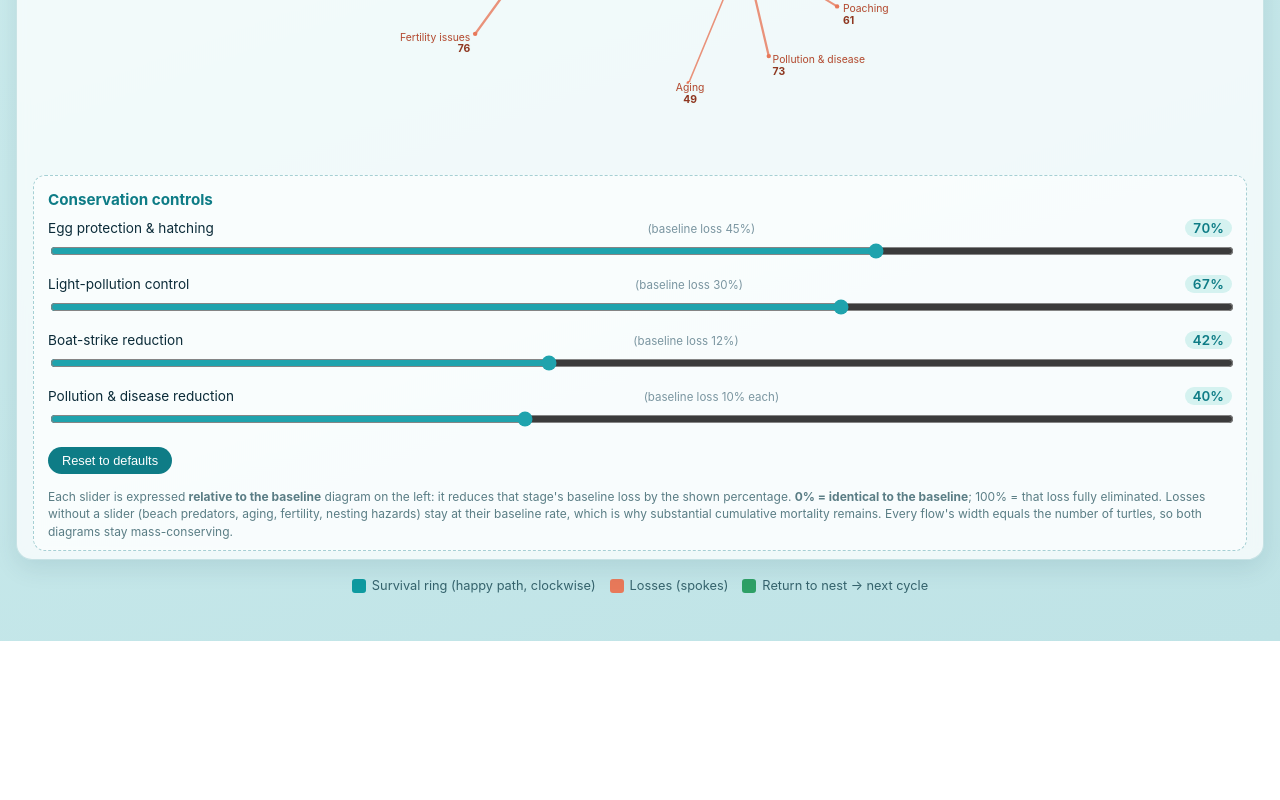
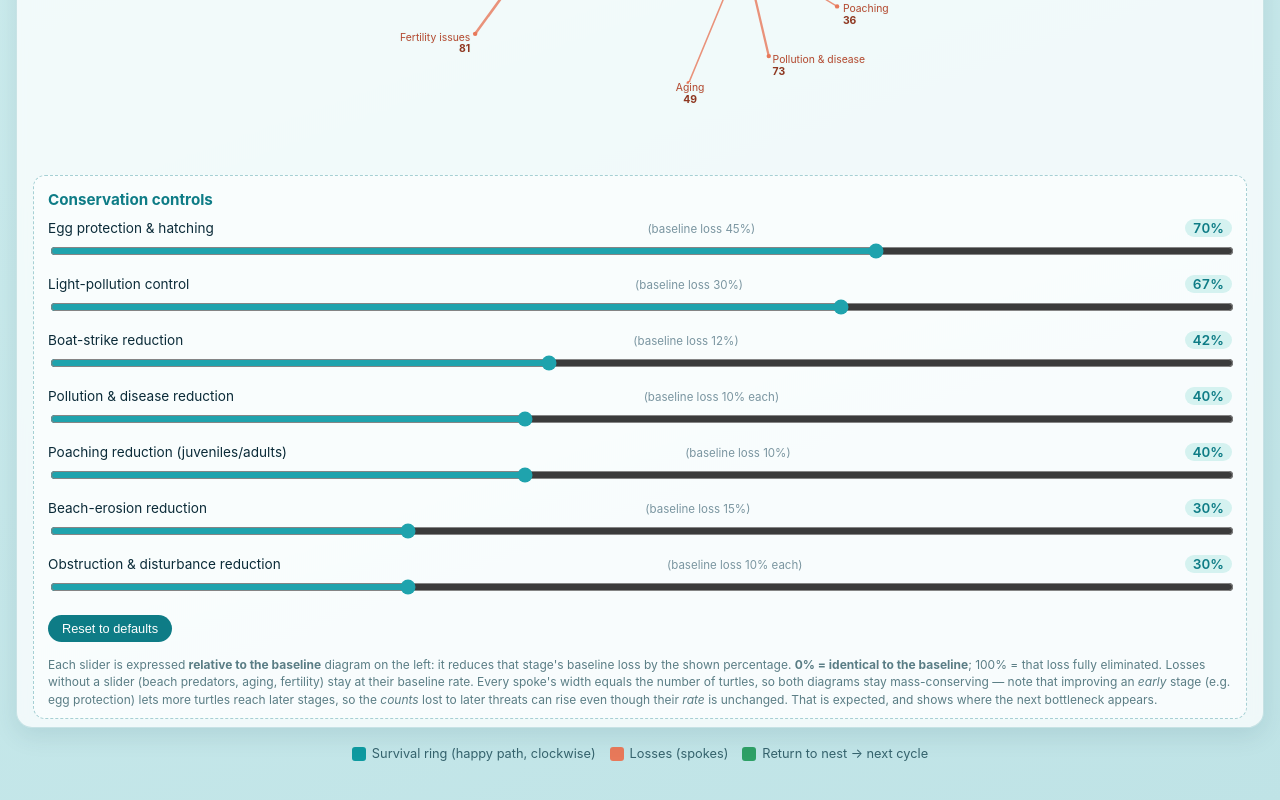
Before and after one commit to lindsaymacvean/loggerhead-reproductive-cycle, a plain HTML site: page index.html in a window 1280 px wide. Shown: the part 1638-2438 px from the top of the page. Before the commit the page ends 2279 px from the top, so only its background shows below. Drawn offline with Linux system fonts and the light colour scheme.

Commit message:
Add sliders for adult poaching, beach erosion, obstruction/disturbance
Also clarify in the controls note that reducing early-stage losses raises
the absolute counts lost at later stages (rate unchanged) — expected, and
highlights where the next bottleneck appears.

Co-authored-by: Cursor <cursoragent@cursor.com>

```diff
--- a/index.html
+++ b/index.html
@@ -296,15 +296,38 @@
         <input type="range" id="s_poll" min="0" max="100" step="1" value="40" />
       </div>
 
+      <div class="control">
+        <label for="s_poachm">Poaching reduction (juveniles/adults) <em>(baseline loss 10%)</em>
+          <span class="val" id="v_poachm">40%</span>
+        </label>
+        <input type="range" id="s_poachm" min="0" max="100" step="1" value="40" />
+      </div>
+
+      <div class="control">
+        <label for="s_erosion">Beach-erosion reduction <em>(baseline loss 15%)</em>
+          <span class="val" id="v_erosion">30%</span>
+        </label>
+        <input type="range" id="s_erosion" min="0" max="100" step="1" value="30" />
+      </div>
+
+      <div class="control">
+        <label for="s_od">Obstruction &amp; disturbance reduction <em>(baseline loss 10% each)</em>
+          <span class="val" id="v_od">30%</span>
+        </label>
+        <input type="range" id="s_od" min="0" max="100" step="1" value="30" />
+      </div>
+
       <button class="reset" id="resetBtn" type="button">Reset to defaults</button>
 
       <p class="hint">
         Each slider is expressed <strong>relative to the baseline</strong> diagram on the left:
         it reduces that stage's baseline loss by the shown percentage. <strong>0% = identical to
         the baseline</strong>; 100% = that loss fully eliminated. Losses without a slider
-        (beach predators, aging, fertility, nesting hazards) stay at their baseline rate, which is
-        why substantial cumulative mortality remains. Every flow's width equals the number of turtles,
-        so both diagrams stay mass-conserving.
+        (beach predators, aging, fertility) stay at their baseline rate.
+        Every spoke's width equals the number of turtles, so both diagrams stay mass-conserving &mdash;
+        note that improving an <em>early</em> stage (e.g. egg protection) lets more turtles reach later
+        stages, so the <em>counts</em> lost to later threats can rise even though their <em>rate</em> is
+        unchanged. That is expected, and shows where the next bottleneck appears.
       </p>
     </div>
   </div>
@@ -562,52 +585,47 @@ function conservationRates(s) {
 
     // Boat-strike reduction; pollution & disease share one slider.
     boat:   baseline.boat * (1 - s.boat),
-    poachM: baseline.poachM,
+    poachM: baseline.poachM * (1 - s.poachm),   // poaching of juveniles/adults
     poll:   baseline.poll * (1 - s.poll),
     dis:    baseline.dis  * (1 - s.poll),
     aging:  baseline.aging,
 
-    // Uncontrolled downstream losses stay at baseline.
+    // Mating-pool loss stays at baseline (no slider).
     fert:    baseline.fert,
-    erosion: baseline.erosion,
-    obstr:   baseline.obstr,
-    dist:    baseline.dist
+
+    // Nesting-beach hazards.
+    erosion: baseline.erosion * (1 - s.erosion),
+    obstr:   baseline.obstr * (1 - s.od),        // obstruction + disturbance
+    dist:    baseline.dist  * (1 - s.od)
   };
 }
 
-/* ---- Default slider positions (a realistic "good conservation" state)
-   egg 70%   -> egg loss 45% * 0.30 = 13.5%  ->  ~86% hatch (~865)
-   light 67% -> 30% * 0.33 ≈ 9.9%
-   boat 42%  -> 12% * 0.58 ≈ 7.0%
-   poll 40%  -> 10% * 0.60 = 6.0% each                                  */
-const SLIDER_DEFAULTS = { egg: 70, light: 67, boat: 42, poll: 40 };
+/* ---- Default slider positions (a realistic "good conservation" state).
+   Each maps slider id -> percent reduction of that baseline loss. ------ */
+const SLIDER_DEFAULTS = {
+  s_egg: 70, s_light: 67, s_boat: 42, s_poll: 40,
+  s_poachm: 40, s_erosion: 30, s_od: 30
+};
+
+// slider id -> the key expected by conservationRates()
+const SLIDER_KEYS = {
+  s_egg: "egg", s_light: "light", s_boat: "boat", s_poll: "poll",
+  s_poachm: "poachm", s_erosion: "erosion", s_od: "od"
+};
 
 /* =====================================================================
    WIRE UP THE SLIDERS
    ===================================================================== */
-const SLIDER_IDS = ["s_egg", "s_light", "s_boat", "s_poll"];
+const SLIDER_IDS = Object.keys(SLIDER_DEFAULTS);
 
 function syncFromSliders() {
-  const egg   = +document.getElementById("s_egg").value;    // 0..100
-  const light = +document.getElementById("s_light").value;  // 0..100
-  const boat  = +document.getElementById("s_boat").value;   // 0..100
-  const poll  = +document.getElementById("s_poll").value;   // 0..100
-
-  // Update the little value badges.
-  document.getElementById("v_egg").textContent   = egg + "%";
-  document.getElementById("v_light").textContent = light + "%";
-  document.getElementById("v_boat").textContent  = boat + "%";
-  document.getElementById("v_poll").textContent  = poll + "%";
-
-  // Build the conservation loss-rates from the baseline + reductions.
-  const rates = conservationRates({
-    egg:   egg / 100,
-    light: light / 100,
-    boat:  boat / 100,
-    poll:  poll / 100
+  const s = {};
+  SLIDER_IDS.forEach(id => {
+    const pct = +document.getElementById(id).value;               // 0..100
+    document.getElementById("v_" + id.slice(2)).textContent = pct + "%";
+    s[SLIDER_KEYS[id]] = pct / 100;                               // fraction
   });
-
-  renderCircle("chartConservation", rates);
+  renderCircle("chartConservation", conservationRates(s));
 }
 
 // Attach listeners to every slider for instant redraw.
@@ -617,10 +635,7 @@ SLIDER_IDS.forEach(id => {
 
 // Reset button.
 document.getElementById("resetBtn").addEventListener("click", () => {
-  document.getElementById("s_egg").value   = SLIDER_DEFAULTS.egg;
-  document.getElementById("s_light").value = SLIDER_DEFAULTS.light;
-  document.getElementById("s_boat").value  = SLIDER_DEFAULTS.boat;
-  document.getElementById("s_poll").value  = SLIDER_DEFAULTS.poll;
+  SLIDER_IDS.forEach(id => { document.getElementById(id).value = SLIDER_DEFAULTS[id]; });
   syncFromSliders();
 });
 
```
